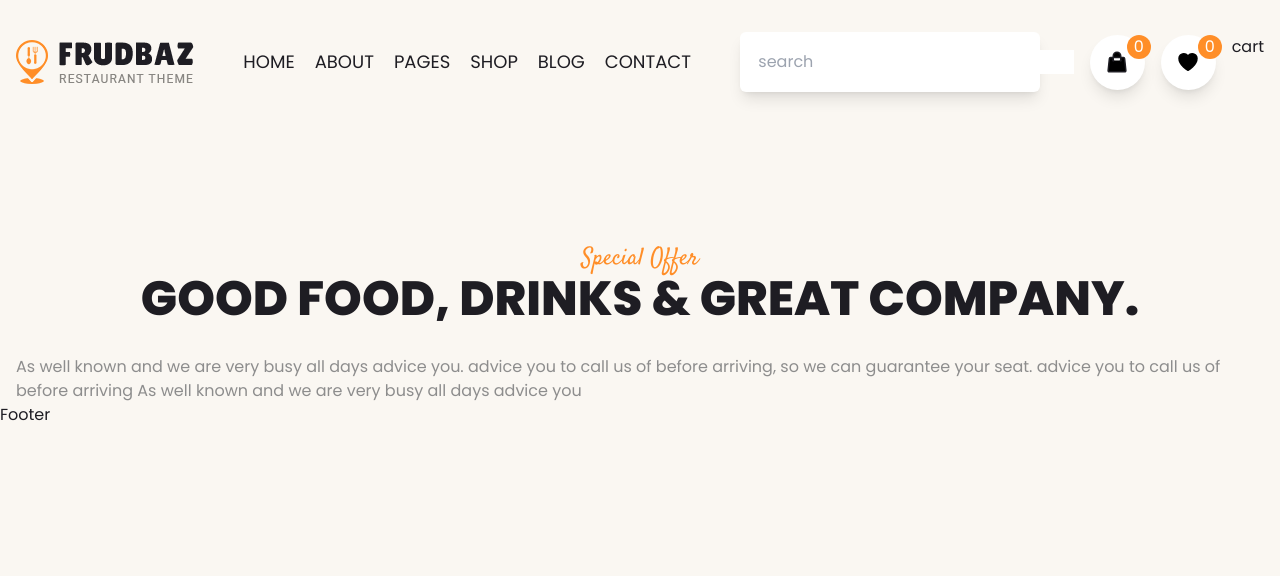
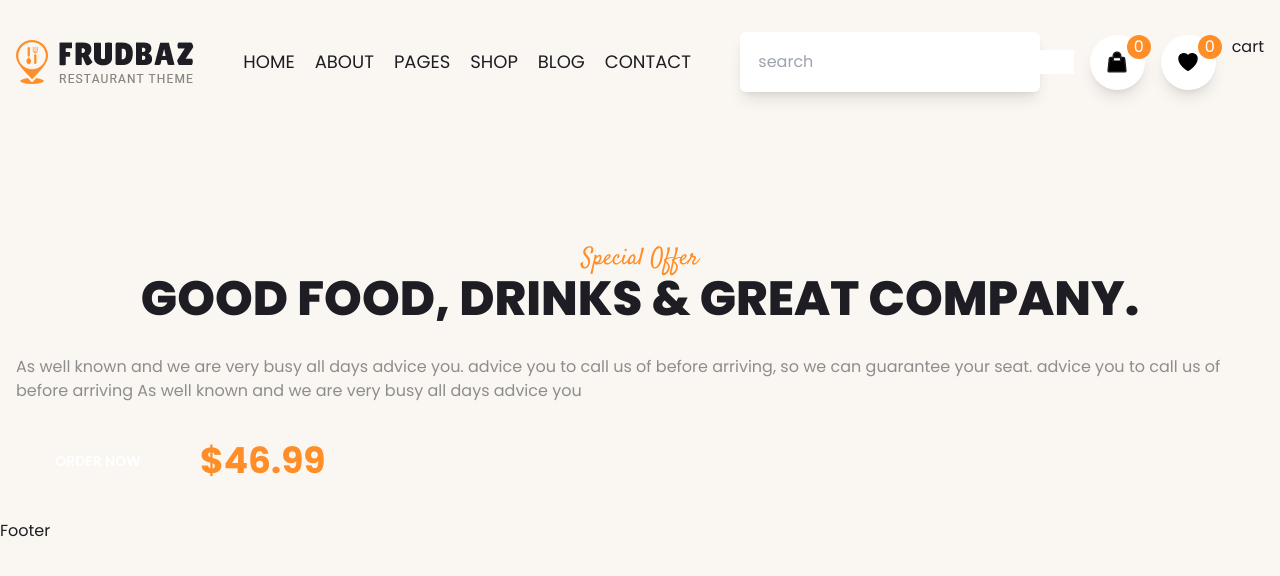
Before and after one commit to yastrb/vite-food-app, a React (Vite) app: page /home in a window 1280 px wide. Shown: the top 576 px of the page. Built offline with nearby package versions, Linux system fonts and the light colour scheme.

Commit message:
new commit

```diff
--- /dev/null
+++ b/src/components/Button.jsx
@@ -0,0 +1,10 @@
+import React from 'react'
+
+const Button = (props) => {
+    const btnClass= ` bg-${props.color} ${props.translate} px-8 py-4 rounded-xl text-[#FFFFFF] text-sm font-semibold uppercase w-[164px]`
+  return (
+    <button className={btnClass} >{props.label}</button>
+  )
+}
+
+export default Button
--- a/src/components/home/offer/Offer.jsx
+++ b/src/components/home/offer/Offer.jsx
@@ -1,5 +1,6 @@
 import React from 'react'
 import Heading from '../Heading'
+import Button from '../../Button'
 
 const Offer = () => {
   return (
@@ -8,11 +9,14 @@ const Offer = () => {
             <div>
                 <Heading title="Special Offer"  subtitle="GOOD FOOD, DRINKS & GREAT COMPANY."/>
                 <p className=' text-gray leading-6'>As well known and we are very busy all days advice you. advice you to call us of before arriving, so we can guarantee your seat. advice you to call us of before arriving As well known and we are very busy all days advice you</p>
-                <div className=' flex'>
-
+                <div className=' flex gap-5 my-8 items-center'>
+                    <Button label="order now" color="[#00a850]"/>
+                    <span className=' text-orange text-4xl font-bold' >$46.99 </span>
                 </div>
             </div>
-            <div></div>
+            <div>
+              <img src="" alt="" />
+            </div>
         </div>
     </section>
   )
```
